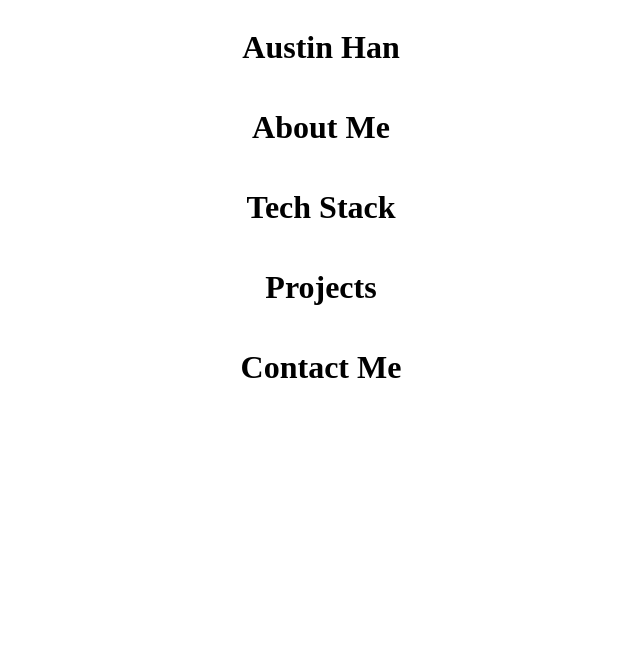
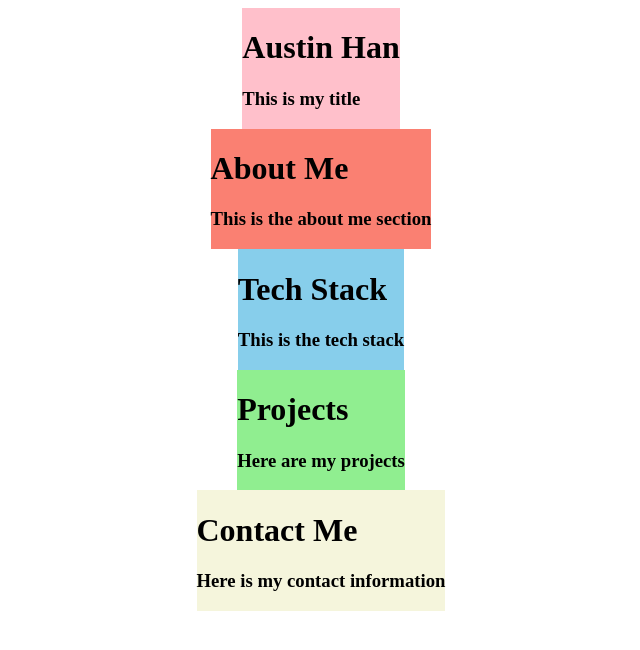
Before and after one commit to austinbhan/portfolioV2, a React app: page / in a window 1280 px wide. Shown: the top 650 px of the page, without its empty margins (319-959 px from the left). Built offline with nearby package versions, Linux system fonts and the light colour scheme.

Commit message:
Created boilerplate components

```diff
--- a/src/Components/AboutMe.jsx
+++ b/src/Components/AboutMe.jsx
@@ -0,0 +1,10 @@
+import styles from '../app.css';
+
+export default function AboutMe() {
+  return (
+    <div className={styles.aboutMe}>
+      <h1>About Me</h1>
+      <h3>This is the about me section</h3>
+    </div>
+  );
+}
--- a/src/Components/ContactMe.jsx
+++ b/src/Components/ContactMe.jsx
@@ -0,0 +1,10 @@
+import styles from '../app.css';
+
+export default function ContactMe() {
+  return (
+    <div className={styles.contactMe}>
+      <h1>Contact Me</h1>
+      <h3>Here is my contact information</h3>
+    </div>
+  );
+}
--- /dev/null
+++ b/src/Components/Header.jsx
@@ -0,0 +1,10 @@
+import styles from '../app.css';
+
+export default function Header() {
+  return (
+    <div className={styles.headerPage}>
+      <h1>Austin Han</h1>
+      <h3>This is my title</h3>
+    </div>
+  );
+}
--- a/src/Components/Projects.jsx
+++ b/src/Components/Projects.jsx
@@ -0,0 +1,10 @@
+import styles from '../app.css';
+
+export default function Projects() {
+  return (
+    <div className={styles.projects}>
+      <h1>Projects</h1>
+      <h3>Here are my projects</h3>
+    </div>
+  );
+}
--- a/src/Components/TechStack.jsx
+++ b/src/Components/TechStack.jsx
@@ -0,0 +1,10 @@
+import styles from '../app.css';
+
+export default function TechStack() {
+  return (
+    <div className={styles.techStack}>
+      <h1>Tech Stack</h1>
+      <h3>This is the tech stack</h3>
+    </div>
+  );
+}
--- a/src/Components/Title.jsx
+++ /dev/null
@@ -1,9 +0,0 @@
-import styles from '../app';
-
-export default function Title() {
-  return (
-    <div>
-      <h1>Austin Han</h1>
-    </div>
-  );
-}
--- a/src/app.css
+++ b/src/app.css
@@ -3,3 +3,23 @@
     flex-direction: column;
     align-items: center;
 }
+
+.headerPage {
+    background-color: pink;
+}
+
+.aboutMe {
+    background-color: salmon;
+}
+
+.techStack {
+    background-color: skyblue;
+}
+
+.projects {
+    background-color: lightgreen;
+}
+
+.contactMe {
+    background-color: beige;
+}
--- a/src/app.jsx
+++ b/src/app.jsx
@@ -3,17 +3,21 @@ import {
 } from 'react-router-dom';
 import styles from './app.css';
 
-import Title from './Components/Title';
+import Header from './Components/Header';
+import AboutMe from './Components/AboutMe';
+import TechStack from './Components/TechStack';
+import Projects from './Components/Projects';
+import ContactMe from './Components/ContactMe';
 
 export default function App() {
   return(
     <div className={styles.App}>
       <Router>
-        <Title />
-        <h1>About Me</h1>
-        <h1>Tech Stack</h1>
-        <h1>Projects</h1>
-        <h1>Contact Me</h1>
+        <Header />
+        <AboutMe />
+        <TechStack />
+        <Projects />
+        <ContactMe />
       </Router>
     </div>
   );
```
